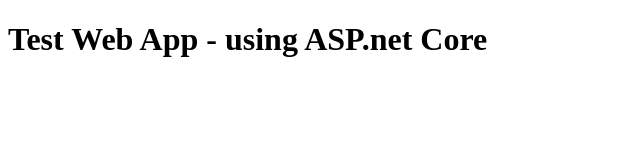
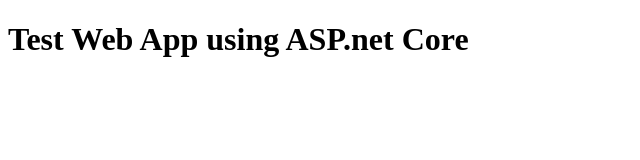
Before and after one commit to ahpeng/ACSTrials, a plain HTML site: page TestWebApp/wwwroot/index.html in a window 1280 px wide. Shown: the whole page, without its empty margins (0-640 px from the left). Drawn offline with Linux system fonts and the light colour scheme.

Commit message:
updated bits

```diff
--- a/TestWebApp/wwwroot/index.html
+++ b/TestWebApp/wwwroot/index.html
@@ -5,6 +5,6 @@
     <title></title>
 </head>
 <body>
-    <h1>Test Web App - using ASP.net Core</h1>
+    <h1>Test Web App using ASP.net Core</h1>
 </body>
 </html>
```
Also changed, not shown: ACS-BuildingDistributedApplications-Notes.txt.
